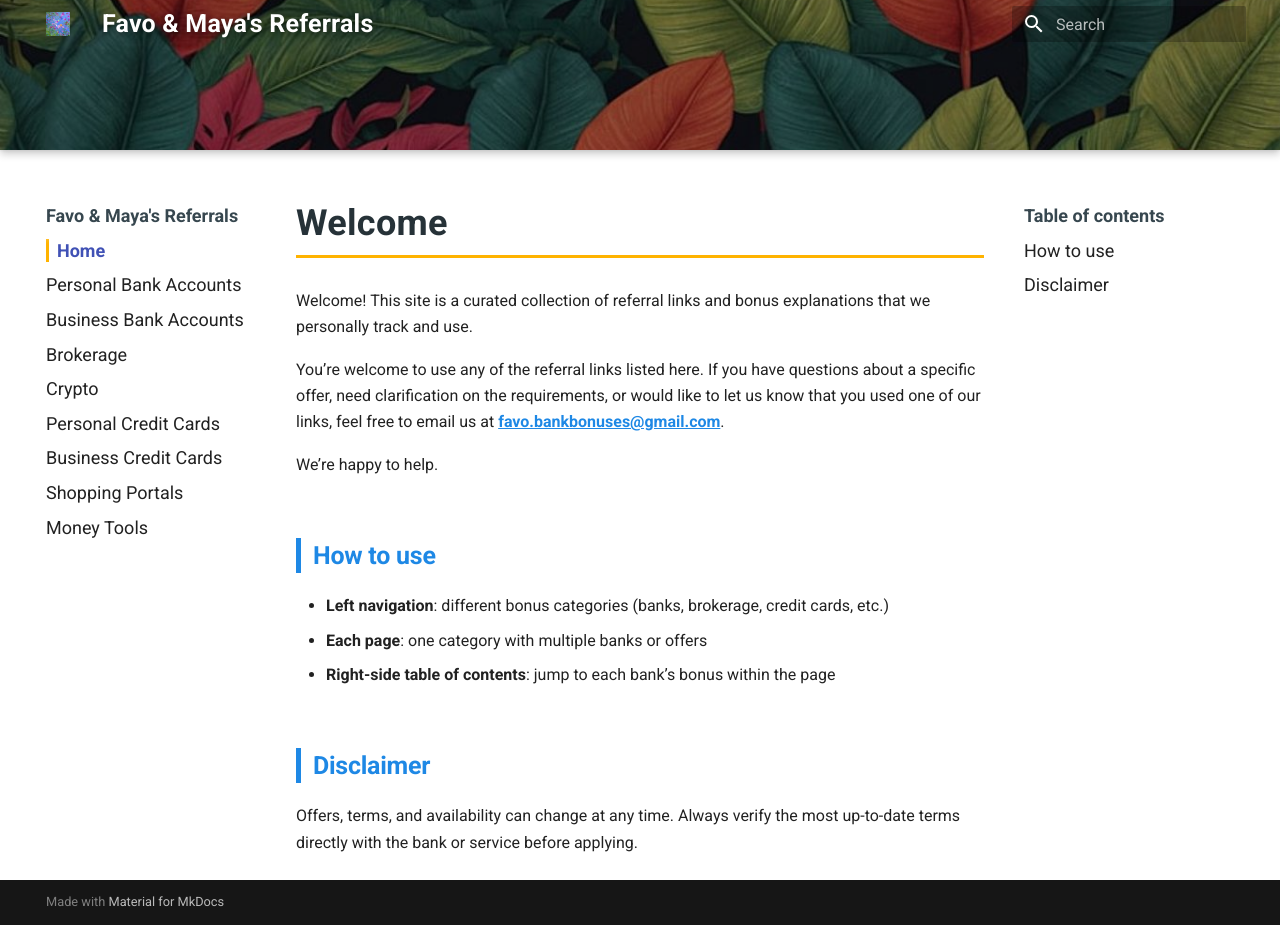
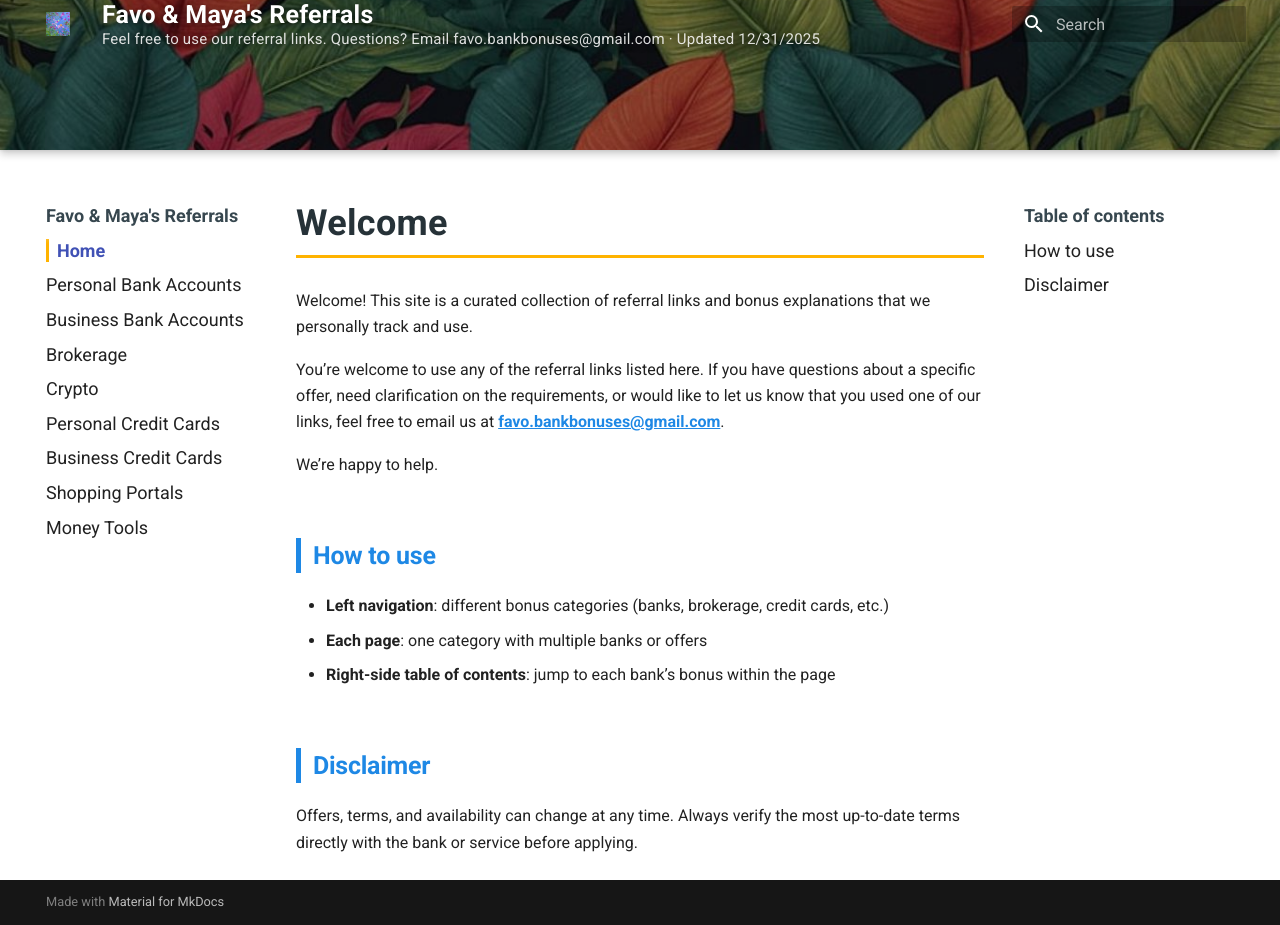
Before and after one commit to whispersofzephyr/favolinkhub-site, an MkDocs documentation site: the page built from docs/index.md, in a window 1280 px wide. Built offline with MkDocs 1.6.1 and Material for MkDocs 9.7.7, drawn with Linux system fonts in a browser that asks for light colours.

Commit message:
Update extra.css

```diff
--- a/docs/stylesheets/extra.css
+++ b/docs/stylesheets/extra.css
@@ -191,3 +191,31 @@
   opacity: 0.9;
   margin-top: 0.4rem;
 }
+
+/* ===== Header title + subtitle ===== */
+
+.md-header__title {
+  display: flex;
+  flex-direction: column;
+  line-height: 1.2;
+}
+
+/* 主标题 */
+.md-header__title span {
+  font-size: 1.25rem;
+  font-weight: 700;
+}
+
+/* 副标题（你的那段话） */
+.md-header__title::after {
+  content: "Feel free to use our referral links. Questions? Email favo.bankbonuses@gmail.com · Updated 12/31/2025";
+  font-size: 0.75rem;
+  font-weight: 400;
+  margin-top: 4px;
+  color: rgba(255, 255, 255, 0.85);
+}
+
+/* 深色模式微调 */
+[data-md-color-scheme="slate"] .md-header__title::after {
+  color: rgba(255, 255, 255, 0.75);
+}
```
